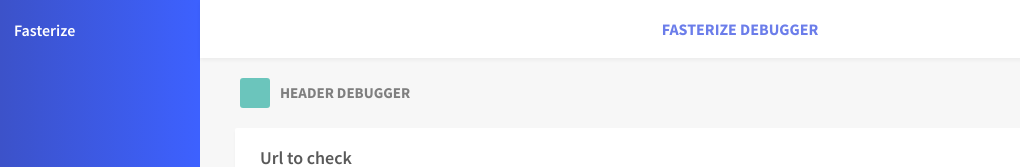
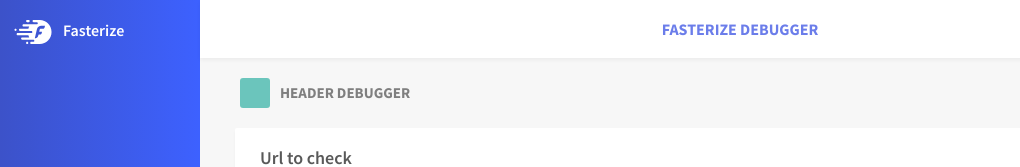
Before and after one commit to Paul-D-Dev/fasterize-app, a React (Create React App) app: page / in a window 1280 px wide. Shown: the top 167 px of the page, without its empty margins (0-1020 px from the left). Built offline with nearby package versions, Linux system fonts and the light colour scheme.

Commit message:
FEAT Logo fasterize

```diff
--- a/src/components/logo/logo.component.tsx
+++ b/src/components/logo/logo.component.tsx
@@ -1,10 +1,11 @@
 import React from 'react';
+import FasterizeLogo from '../../assets/svg/fasterize_logo.svg';
 import './logo.style.scss';
 
 const LogoComponent = () => {
     return (
         <div className='logo'>
-            <div className="logo__icon"></div>
+            <img className="logo__icon" src={FasterizeLogo} alt="Fasterize Logo" />
             <div className="logo__name">Fasterize</div>
         </div>
     )
--- a/src/components/logo/logo.style.scss
+++ b/src/components/logo/logo.style.scss
@@ -2,7 +2,12 @@
 
 .logo {
     display: flex;
+    &__icon {
+        height: 24px;
+        width: 38px;
+    }
     &__name {
+        margin-left: 11px;
         color: $color-white;
         font-weight: $font-weight-600;
     }
```
Also changed, not shown: src/assets/svg/fasterize_logo.svg (added), 1 other file (tests, documents, lock files or other folders).
